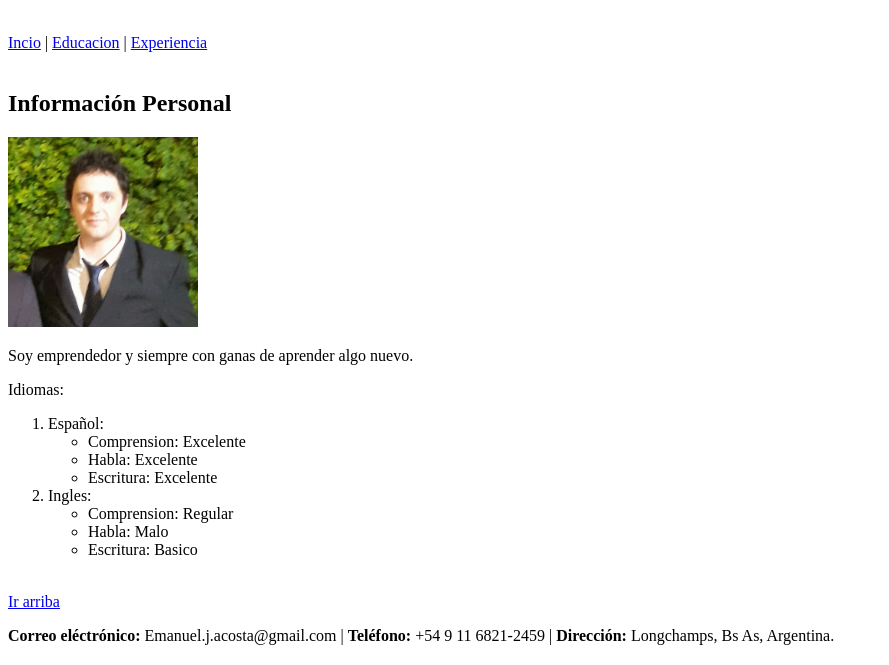
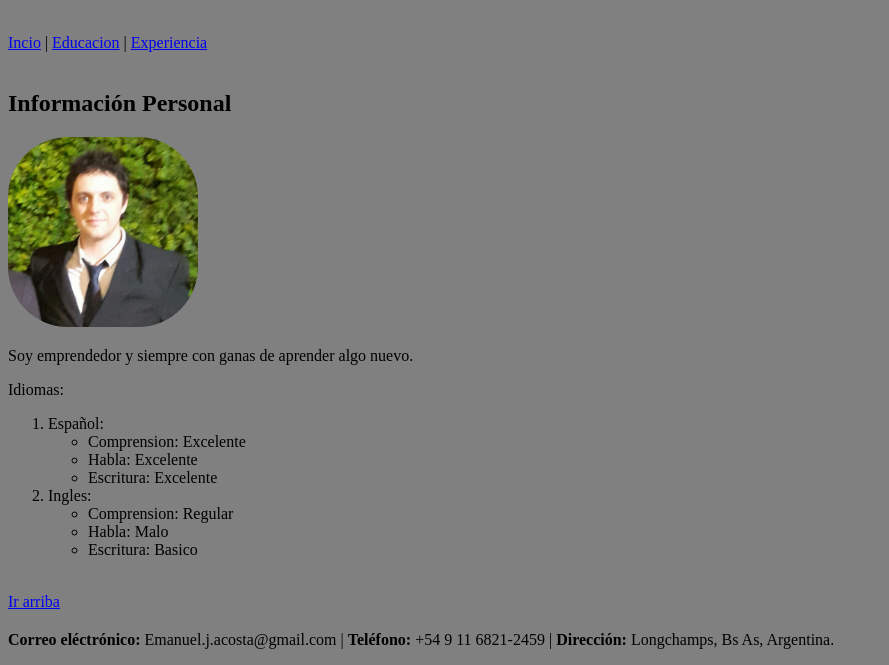
Before and after one commit to esatech/FundamentosDeHTML_Emanuel_Acosta, a plain HTML site: page index.html in a window 1280 px wide. Shown: the part 441-1106 px from the top of the page, without its empty margins (0-889 px from the left). Drawn offline with Linux system fonts and the light colour scheme.

Commit message:
aplica estilos css

```diff
--- /dev/null
+++ b/css/estilos.css
@@ -0,0 +1,12 @@
+body
+{
+  background-color: gray;
+}
+footer
+{
+  margin-top: 20px;
+}
+img
+{
+  border-radius: 60px;
+}
--- a/index.html
+++ b/index.html
@@ -4,6 +4,7 @@
     <meta charset="utf-8">
     <meta name="viewport" content="width=device-width,user-scalable=no">
     <title>Curriculum Vitae</title>
+    <link rel="stylesheet" href="css/estilos.css">
   </head>
   <body>
     <header>
```
Also changed, not shown: html/educacion.html (+1 -0 lines), html/experiencia.html (+1 -0 lines).
